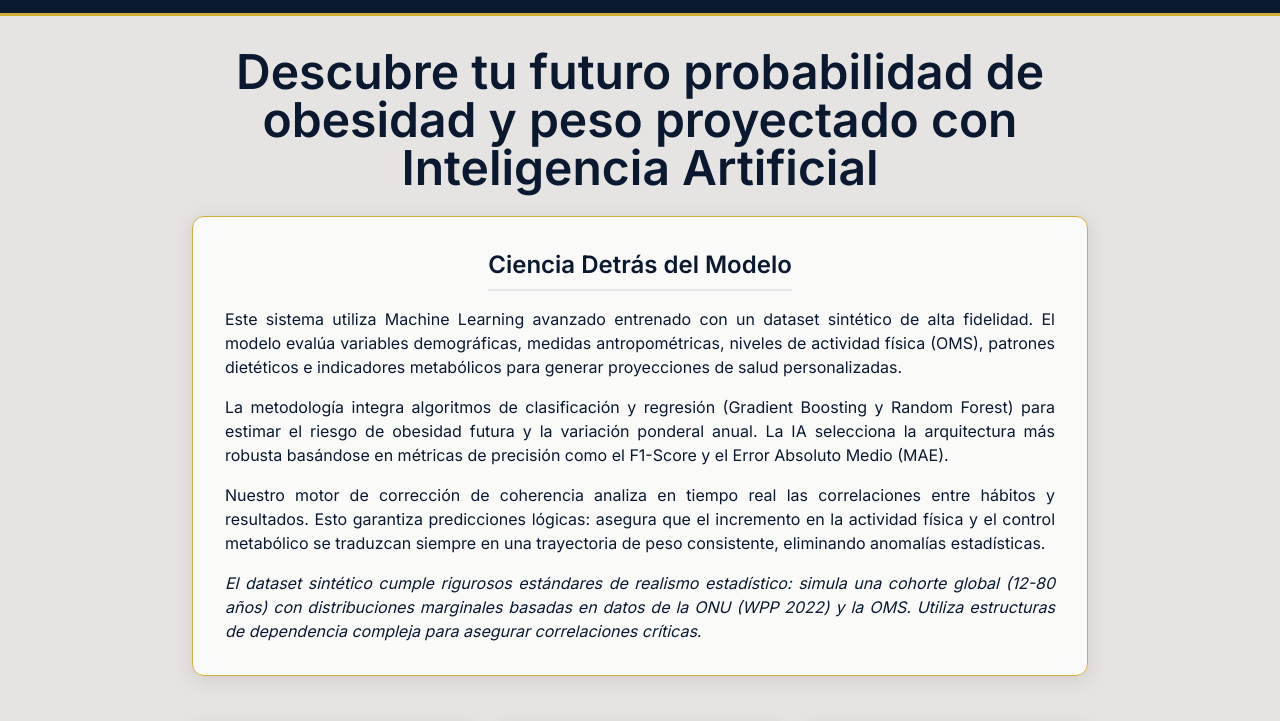
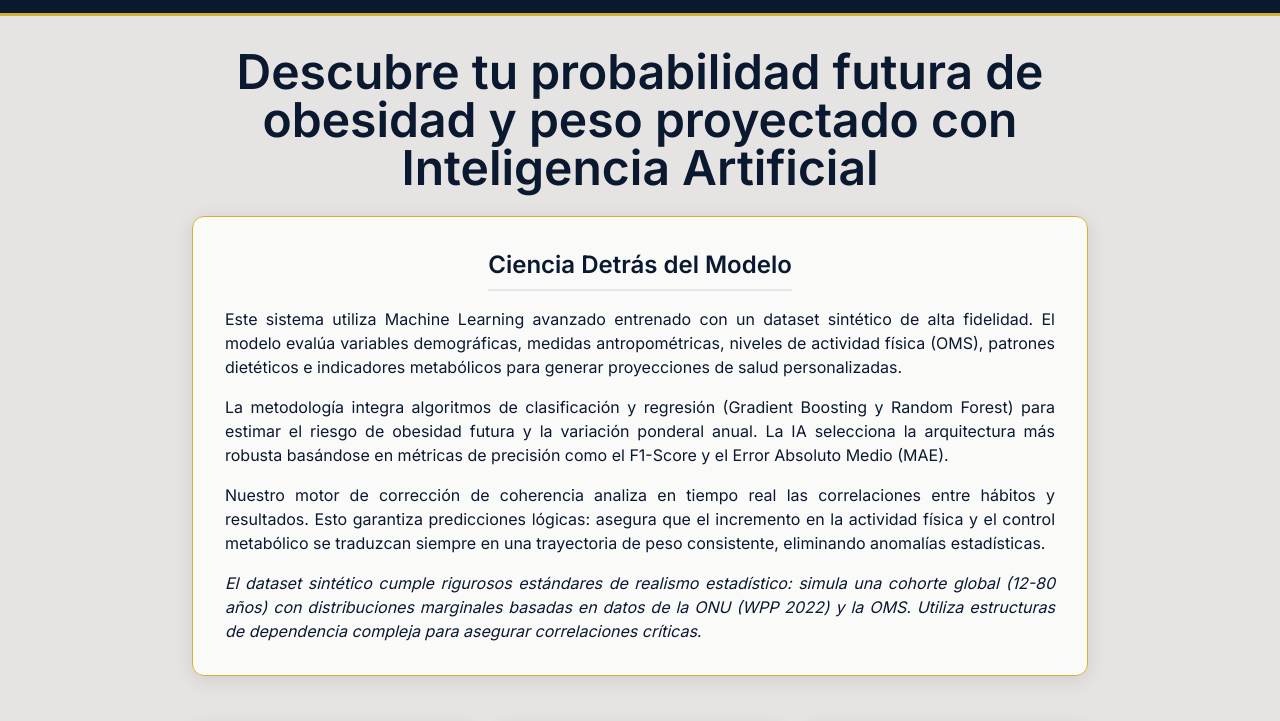
Before and after one commit to maualexnino3021/Predictor_obesidad, a plain HTML site: page templates/index.html in a window 1280 px wide. Shown: the part 75-796 px from the top of the page. Drawn offline with nearby package versions, Linux system fonts and the light colour scheme.

Commit message:
Update index.html

```diff
--- a/templates/index.html
+++ b/templates/index.html
@@ -149,7 +149,7 @@
         function renderHome(container) {
             container.innerHTML = `
                 <div class="max-w-4xl mx-auto text-center animate-fade-in">
-                    <h2 class="text-3xl md:text-5xl font-bold mb-6" style="color: var(--azul-oscuro)">Descubre tu futuro probabilidad de obesidad y peso proyectado con Inteligencia Artificial</h2>
+                    <h2 class="text-3xl md:text-5xl font-bold mb-6" style="color: var(--azul-oscuro)">Descubre tu probabilidad futura de obesidad y peso proyectado con Inteligencia Artificial</h2>
 
                     <div class="card p-8 mb-12 bg-white/80 backdrop-blur">
                         <h3 class="text-2xl font-bold mb-4 border-b-2 border-gold pb-2 inline-block">Ciencia Detrás del Modelo</h3>
```
